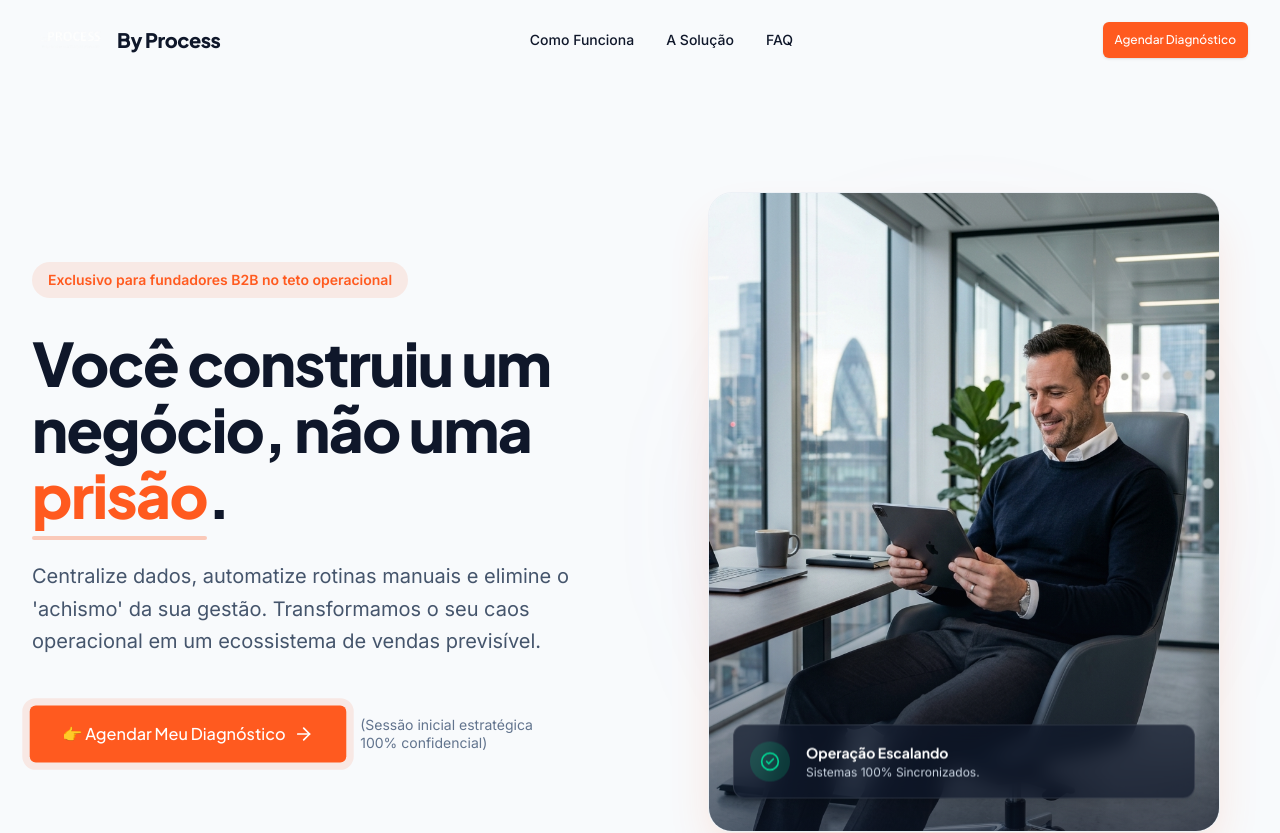
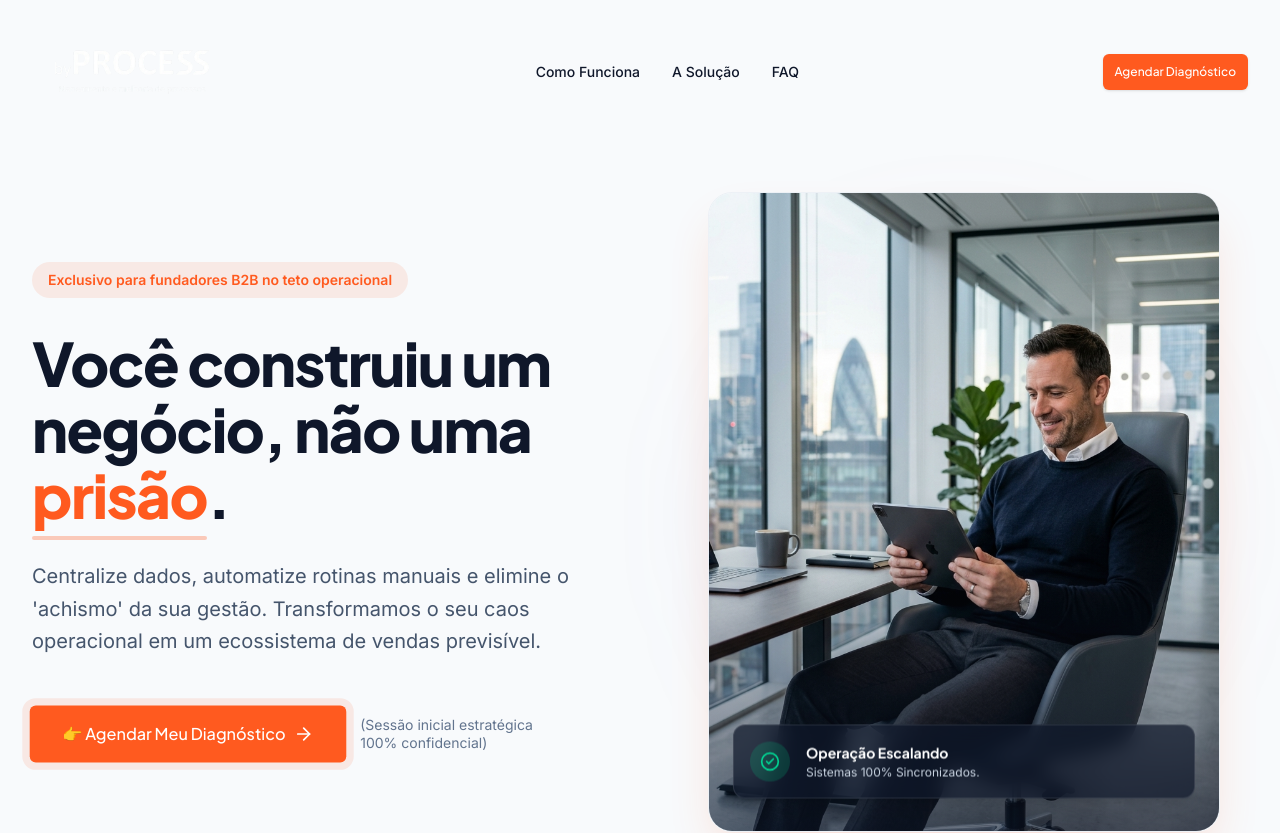
Before and after one commit to flowautomation6677/Site-Byprocess, a Next.js app: page / in a window 1280 px wide. Shown: the top 833 px of the page. Built offline with nearby package versions, Linux system fonts and the light colour scheme.

Commit message:
style: remove texto by process da logo e aumenta tamanho para 200px

```diff
--- a/src/components/layout/Footer.tsx
+++ b/src/components/layout/Footer.tsx
@@ -5,8 +5,7 @@ export function Footer() {
     <footer className="bg-slate-900 text-slate-300 py-12 border-t border-slate-800">
       <div className="container mx-auto px-4 md:px-8 max-w-7xl flex flex-col md:flex-row justify-between items-center gap-6">
         <div className="flex items-center gap-2">
-           <img src="/LogoByprocessTransparente.png" alt="By Process Logo Branco" className="h-8 w-auto brightness-0 invert opacity-80" />
-           <span className="font-heading font-bold text-white text-lg opacity-90">By Process</span>
+           <img src="/LogoByprocessTransparente.png" alt="By Process Logo Branco" className="w-[200px] h-auto brightness-0 invert opacity-80" />
         </div>
         <div className="text-sm">
           &copy; {new Date().getFullYear()} By Process. Todos os direitos reservados.
--- a/src/components/layout/Navbar.tsx
+++ b/src/components/layout/Navbar.tsx
@@ -25,8 +25,7 @@ export function Navbar() {
       <div className="container mx-auto px-4 md:px-8 max-w-7xl flex items-center justify-between">
         {/* Logo mapping to /by-process-logo.svg or similar. Using a stylized text as fallback */}
         <div className="flex items-center gap-2">
-           <img src="/LogoByprocessTransparente.png" alt="By Process" className="h-10 w-auto" />
-           <span className="font-heading font-extrabold text-xl tracking-tight hidden sm:block">By Process</span>
+           <img src="/LogoByprocessTransparente.png" alt="By Process" className="w-[200px] h-auto" />
         </div>
 
         <nav className="hidden md:flex items-center gap-8">
```
Also changed, not shown: public/dashboard_solucao.png (deleted).
